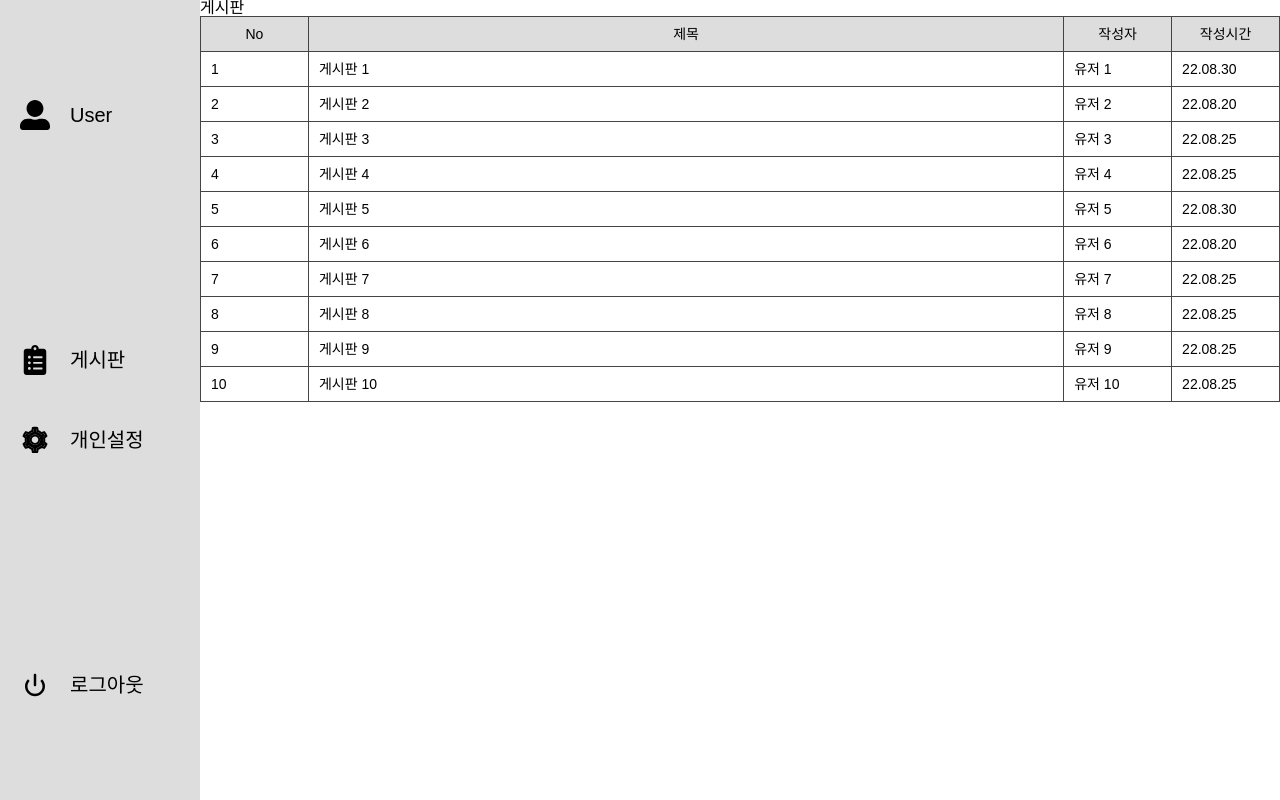
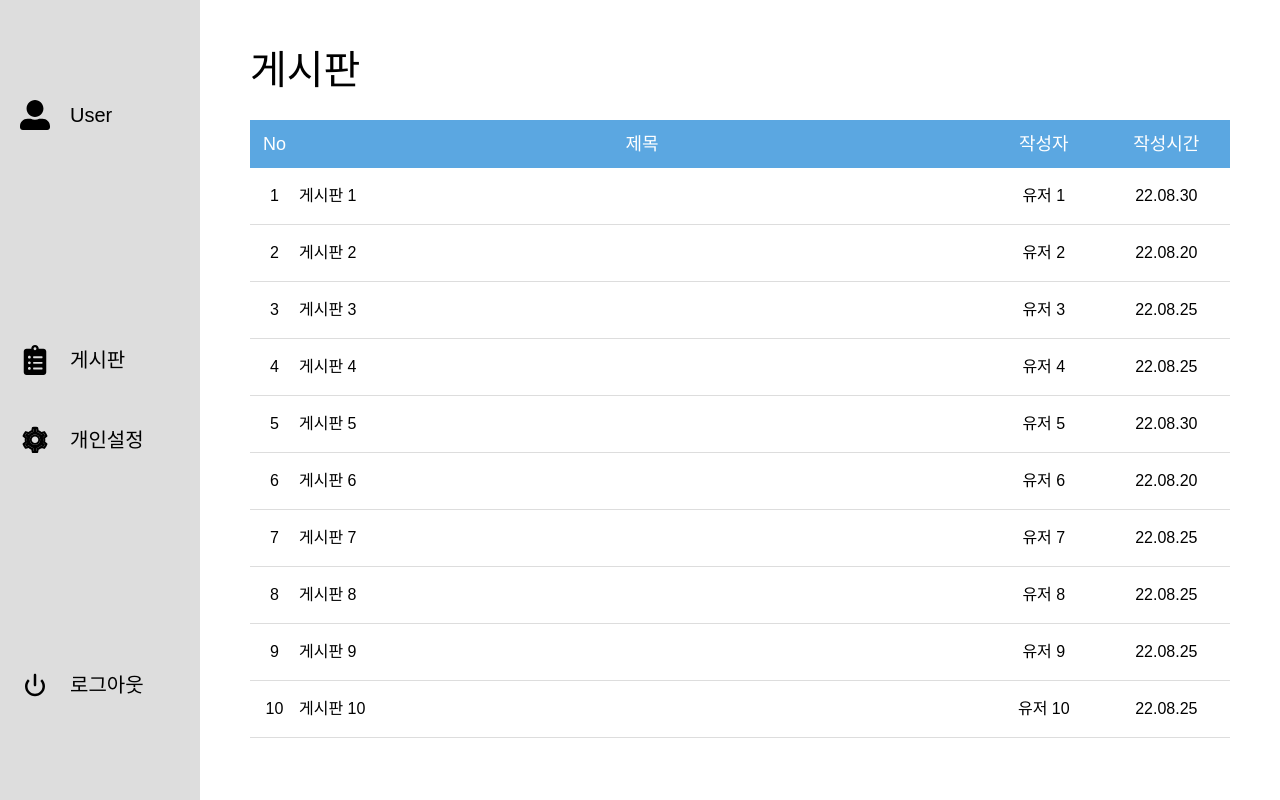
Before and after one commit to jeongyeon5/winningi, a React (Create React App) app: page /board in a window 1280 px wide. Built offline with nearby package versions, Linux system fonts and the light colour scheme.

Commit message:
[Fix] 게시판 UI 완료

```diff
--- a/src/components/BoardLayout/components/boardList.js
+++ b/src/components/BoardLayout/components/boardList.js
@@ -1,20 +1,29 @@
-
+import styled from 'styled-components';
 
 const BoardList = ({ boardData }) => {
     return(<>
         {boardData &&
             boardData.map((board,idx)=> {
                 return (
-                    <tr key={idx}>
-                        <td>{board.id}</td>
+                    <BoardColumn key={idx}>
+                        <td align="center">{board.id}</td>
                         <td>{board.title}</td>
-                        <td>{board.writer}</td>
-                        <td>{board.data}</td>
-                    </tr>
+                        <td align="center">{board.writer}</td>
+                        <td align="center">{board.data}</td>
+                    </BoardColumn>
                 )
             })
         }
 </>)
 }
-
+const BoardColumn = styled.tr`
+    border-bottom: 1px solid #ddd;
+    &:hover {
+        cursor: pointer;
+        background-color: #b5d8f2;
+    }
+    td {
+        padding: 20px 0;
+    }
+`
 export default BoardList;
--- a/src/components/BoardLayout/index.js
+++ b/src/components/BoardLayout/index.js
@@ -4,15 +4,12 @@ import BoardList from "./components/boardList";
 const BoardLayout = ({ boardData }) => {
     // console.log('boardData', boardData);
     return (<>
-
         <BoardTable>
             <colgroup>
-                <col width="10%" />
+                <col width="5%" />
                 <col width="70%" />
-                <col width="10%" />
-                <col width="10%" />
-
-
+                <col width="12%" />
+                <col width="13%" />
             </colgroup>
             <thead>
                 <tr>
@@ -26,26 +23,19 @@ const BoardLayout = ({ boardData }) => {
                 <BoardList boardData={boardData} />
             </tbody>
         </BoardTable>
-
-
-
     </>)
 }
 const BoardTable = styled.table`
     width: 100%;
-	border: 1px solid #444;
-	border-collapse: collapse;
     thead {
         tr {
-            background-color: #ddd;
+            background-color: #5ba7e1;
+            color: #fff;
         }
-    }
-    tr {
-        cursor: pointer;
-        th, td {
-            border: 1px solid #444;
-			padding: 10px;
-			font-size: 14px;
+        th {
+            padding: 15px 0;
+            font-size: 18px;
+            font-weight: 500;
         }
     }
 `
--- a/src/pages/Board.js
+++ b/src/pages/Board.js
@@ -15,16 +15,22 @@ const Board = () => {
     }, []);
     return (
         <BoardWrap>
-            <div className="">
-                게시판
+            <div className="boardInner">
+                <div className="boarTitle">게시판</div>
                 <BoardLayout boardData={boardData} />
             </div>
-
         </BoardWrap>
     );
 };
 
 const BoardWrap = styled.div`
     margin-left: 200px;
+    .boardInner {
+        margin: 50px 50px;
+        .boarTitle {
+            font-size: 40px;
+            margin-bottom: 30px;
+        }
+    }
 `
 export default Board;
```
Lines whose indentation alone changed are shown as unchanged.
